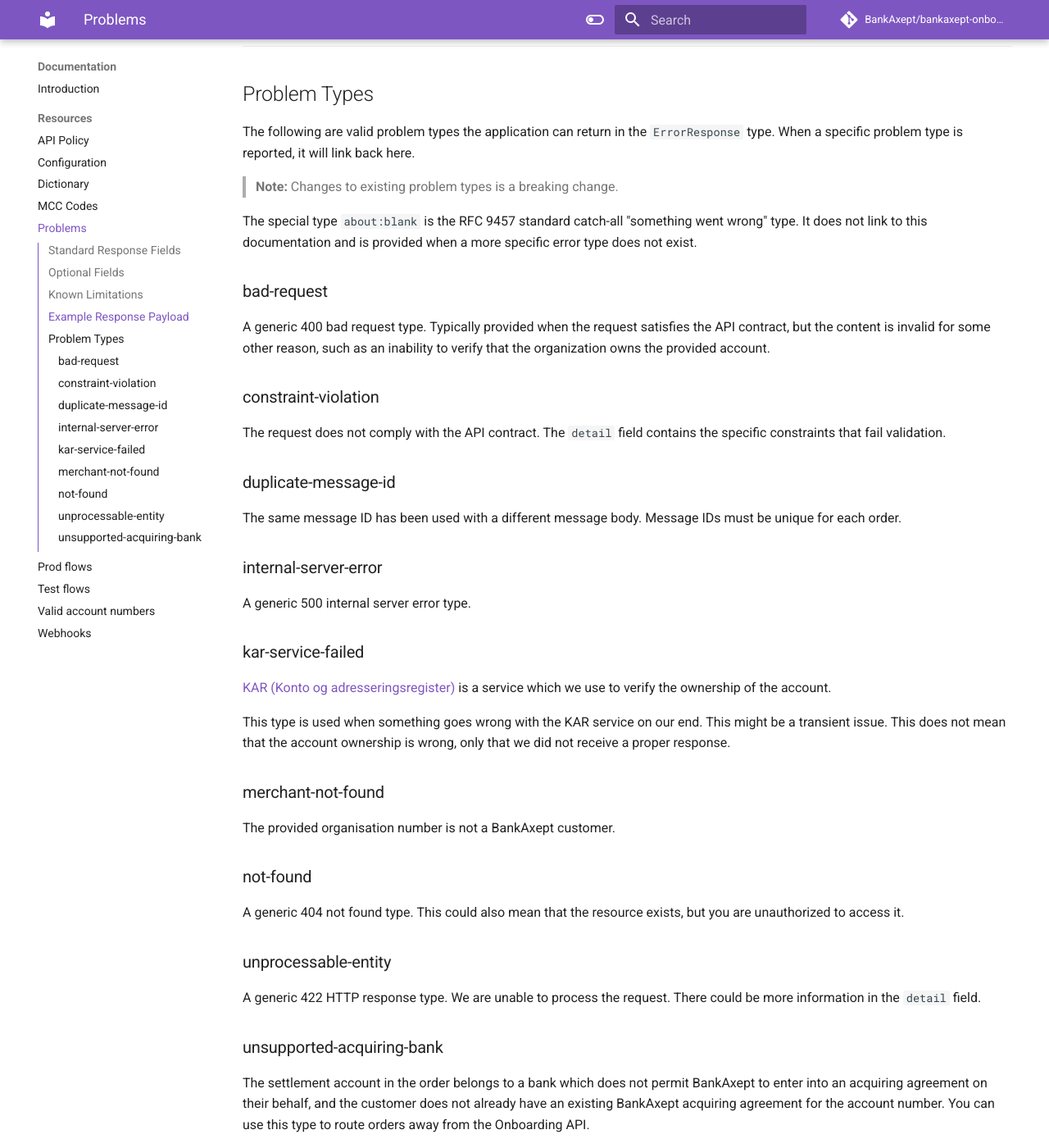
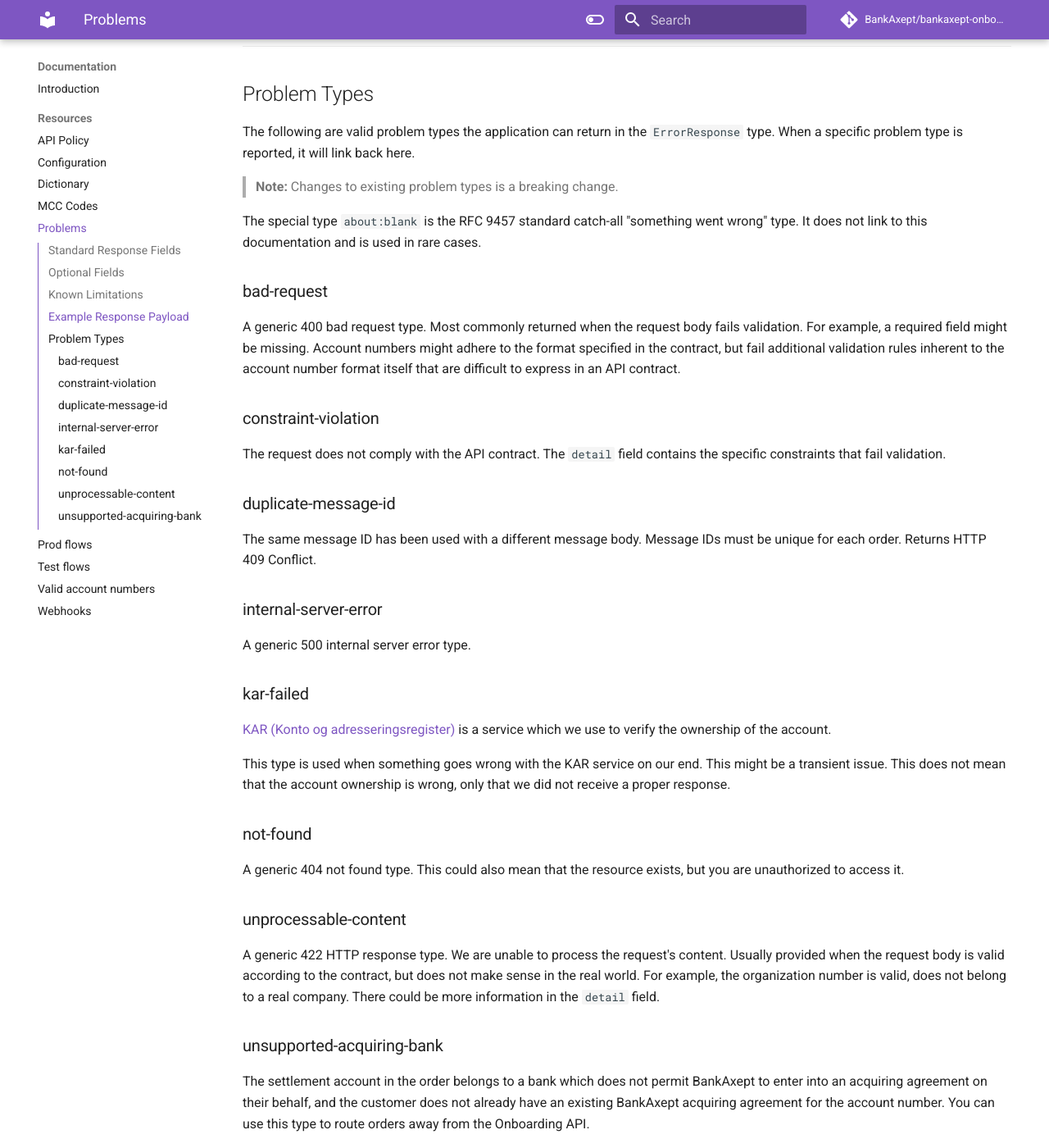
Before and after one commit to BankAxept/bankaxept-onboarding-external-documentation, an MkDocs documentation site: the page built from docs/problems.md, in a window 1280 px wide and 1400 px high, scrolled down 1180 px. Shown: the whole window at 82% size. Built offline with MkDocs 1.6.1 and Material for MkDocs 9.7.7, drawn with Linux system fonts in a browser that asks for light colours; comment, search, counter and statistics services are not loaded.

Commit message:
Refine problems.md to clarify error types and improve descriptions for better understanding

```diff
--- a/docs/problems.md
+++ b/docs/problems.md
@@ -46,11 +46,11 @@ The following are valid problem types the application can return in the `ErrorRe
 
 > **Note:** Changes to existing problem types is a breaking change.
 
-The special type `about:blank` is the RFC 9457 standard catch-all "something went wrong" type. It does not link to this documentation and is provided when a more specific error type does not exist.
+The special type `about:blank` is the RFC 9457 standard catch-all "something went wrong" type. It does not link to this documentation and is used in rare cases.
 
 ### bad-request
 
-A generic 400 bad request type. Typically provided when the request satisfies the API contract, but the content is invalid for some other reason, such as an inability to verify that the organization owns the provided account.
+A generic 400 bad request type. Most commonly returned when the request body fails validation. For example, a required field might be missing. Account numbers might adhere to the format specified in the contract, but fail additional validation rules inherent to the account number format itself that are difficult to express in an API contract.
 
 ### constraint-violation
 
@@ -58,29 +58,25 @@ The request does not comply with the API contract. The `detail` field contains t
 
 ### duplicate-message-id
 
-The same message ID has been used with a different message body. Message IDs must be unique for each order.
+The same message ID has been used with a different message body. Message IDs must be unique for each order. Returns HTTP 409 Conflict.
 
 ### internal-server-error
 
 A generic 500 internal server error type.
 
-### kar-service-failed
+### kar-failed
 
 [KAR (Konto og adresseringsregister)](https://www.mastercardpaymentservices.com/norway/andre-tjenester/konto-og-adresseringsregister-kar/) is a service which we use to verify the ownership of the account.
 
 This type is used when something goes wrong with the KAR service on our end. This might be a transient issue. This does not mean that the account ownership is wrong, only that we did not receive a proper response.
 
-### merchant-not-found
-
-The provided organisation number is not a BankAxept customer.
-
 ### not-found
 
 A generic 404 not found type. This could also mean that the resource exists, but you are unauthorized to access it.
 
-### unprocessable-entity
+### unprocessable-content
 
-A generic 422 HTTP response type. We are unable to process the request. There could be more information in the `detail` field.
+A generic 422 HTTP response type. We are unable to process the request's content. Usually provided when the request body is valid according to the contract, but does not make sense in the real world. For example, the organization number is valid, does not belong to a real company. There could be more information in the `detail` field.
 
 ### unsupported-acquiring-bank
 
```
